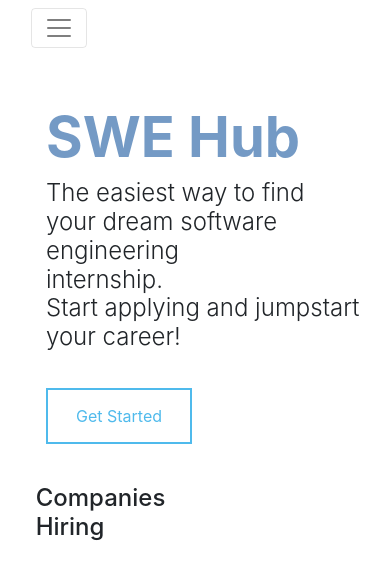
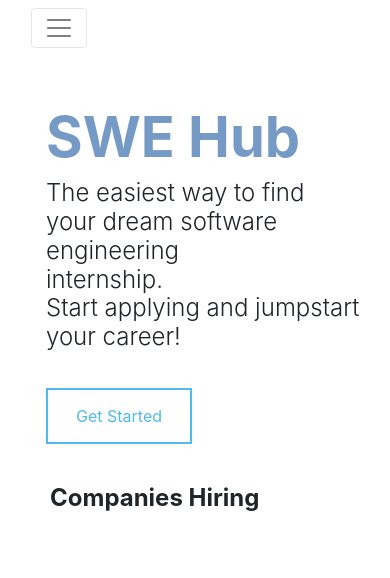
Before and after one commit to andrewchen349/SWE-Hub, a React (Create React App) app in the folder swe-hub/: page / in a window 390 px wide. Shown: the top 578 px of the page. Built offline with nearby package versions, Linux system fonts and the light colour scheme; a web font is replaced by a local one.

Commit message:
fix resizing issue for tag

```diff
--- a/swe-hub/src/components/SignHero.js
+++ b/swe-hub/src/components/SignHero.js
@@ -8,9 +8,9 @@ function SignHero(props){
     return(
         <Jumbotron className="bg-transparent jumbotron-fluid p-0">
             <Container fluid={true}>
-                <Row className="justify-content-center text-left ml-5 cp">
-                    <Col className="text-left companies">
-                        <h4 className="justify-content-center bolder ml-5">Companies Hiring</h4>
+                <Row className="justify-content-center">
+                    <Col className="text-left her" md={11} sm={12}>
+                        <h4 className="display-5 font-weight-bolder">Companies Hiring</h4>
                     </Col>
                 </Row>
             </Container>
--- a/swe-hub/src/index.css
+++ b/swe-hub/src/index.css
@@ -207,6 +207,14 @@ code {
         width: 500px;
         display: block;
     }
+    .her{
+      margin-left: 200px;
+    }
+}
+@media (max-width: 750px){
+  .her{
+    margin-left: 20px;
+  }
 }
 
 @media (max-width: 950px)
--- a/swe-hub/src/pages/Home.js
+++ b/swe-hub/src/pages/Home.js
@@ -11,7 +11,7 @@ function Home(props){
                 <HomePage subTitle={props.subTitle} text={props.text} />
                 <img alt="vector" className='photo mr-1' src={vector} />
             </div>
-            <div>
+            <div className='hero'>
                 <Hero />
             </div>
             {/* <div className="mt-2 tablect">
```
